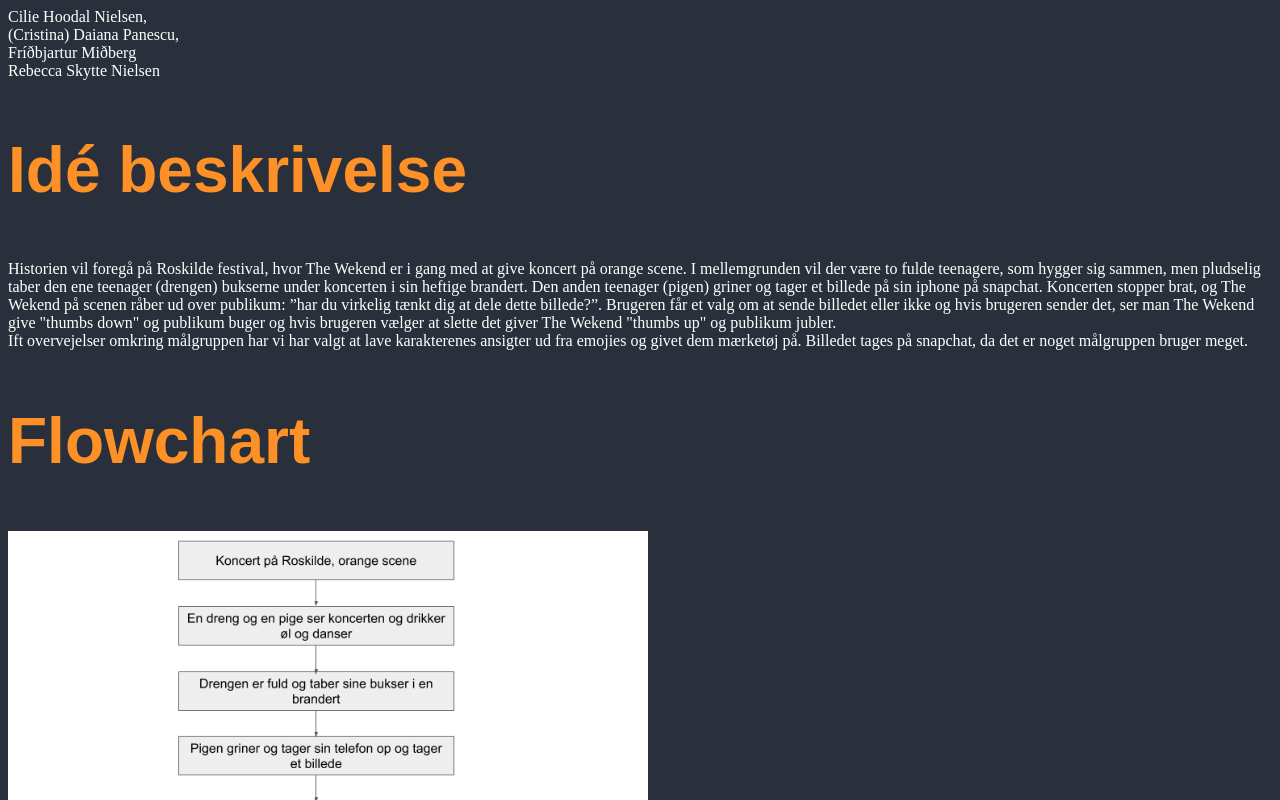
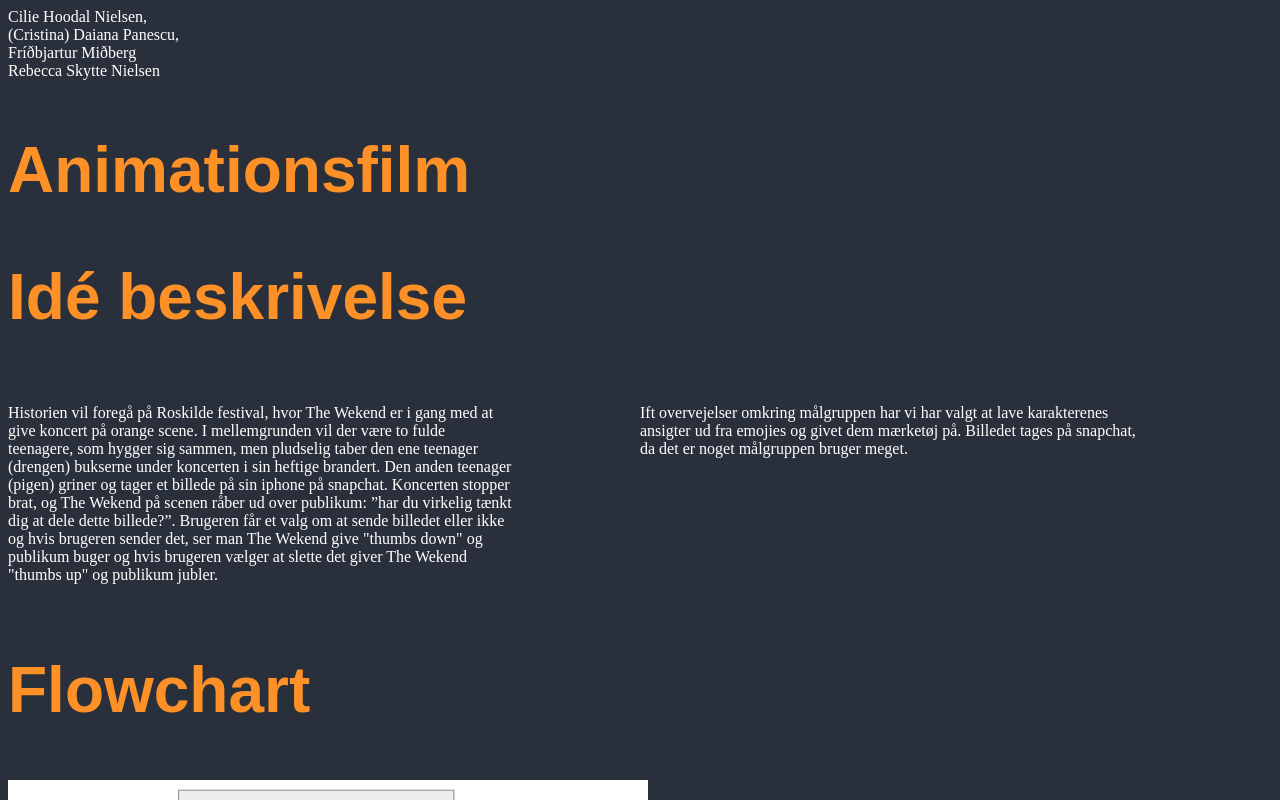
Before and after one commit to Rebe0956/privat_snak, a plain HTML site: page index.html in a window 1280 px wide. Shown: the part 628-1428 px from the top of the page. Drawn offline with nearby package versions, Linux system fonts and the light colour scheme.

Commit message:
ide, sectionwrapper, column

```diff
--- a/index.html
+++ b/index.html
@@ -40,18 +40,27 @@
 
     <section id="medlemmer">
         <h1> Gruppens medlemmer</h1>
+
         <p>Cilie Hoodal Nielsen, <br> (Cristina) Daiana Panescu,<br> Fríðbjartur Miðberg <br> Rebecca Skytte Nielsen </p>
     </section>
 
     <section id="animationsfilm">
+        <h1>Animationsfilm</h1>
         <!--        //sæt animationsfilm ind her-->
     </section>
 
     <section id="ide">
         <h1> Idé beskrivelse</h1>
-        <p> Historien vil foregå på Roskilde festival, hvor The Wekend er i gang med at give koncert på orange scene. I mellemgrunden vil der være to fulde teenagere, som hygger sig sammen, men pludselig taber den ene teenager (drengen) bukserne under koncerten i sin heftige brandert. Den anden teenager (pigen) griner og tager et billede på sin iphone på snapchat. Koncerten stopper brat, og The Wekend på scenen råber ud over publikum: ”har du virkelig tænkt dig at dele dette billede?”. Brugeren får et valg om at sende billedet eller ikke og hvis brugeren sender det, ser man The Wekend give "thumbs down" og publikum buger og hvis brugeren vælger at slette det giver The Wekend "thumbs up" og publikum jubler.
-            <br> Ift overvejelser omkring målgruppen har vi har valgt at lave karakterenes ansigter ud fra emojies og givet dem mærketøj på. Billedet tages på snapchat, da det er noget målgruppen bruger meget. </p>
+        <div class="sectionwrapper">
+            <div class="column">
 
+                <p> Historien vil foregå på Roskilde festival, hvor The Wekend er i gang med at give koncert på orange scene. I mellemgrunden vil der være to fulde teenagere, som hygger sig sammen, men pludselig taber den ene teenager (drengen) bukserne under koncerten i sin heftige brandert. Den anden teenager (pigen) griner og tager et billede på sin iphone på snapchat. Koncerten stopper brat, og The Wekend på scenen råber ud over publikum: ”har du virkelig tænkt dig at dele dette billede?”. Brugeren får et valg om at sende billedet eller ikke og hvis brugeren sender det, ser man The Wekend give "thumbs down" og publikum buger og hvis brugeren vælger at slette det giver The Wekend "thumbs up" og publikum jubler.
+                    <br> </p>
+            </div>
+            <div class="column">
+                <p>Ift overvejelser omkring målgruppen har vi har valgt at lave karakterenes ansigter ud fra emojies og givet dem mærketøj på. Billedet tages på snapchat, da det er noget målgruppen bruger meget. </p>
+            </div>
+        </div>
     </section>
     <section id="flowchart">
         <h1>Flowchart </h1>
@@ -101,7 +110,7 @@
     </section>
     <section id="layoutdiagram">
         <h1>Layoutdiagram</h1>
-        <a href="https://docs.google.com/presentation/d/1rOXM7Sd9p1kv50GT3eDnGfpY9Dxre1dVHk34PpQ7-AQ/edit?usp=sharing"> Link til layoutdiagram</a>
+
     </section>
     <section id="sekvensdiagram">
         <h1>Sekvensdiagram</h1>
--- a/style.css
+++ b/style.css
@@ -45,3 +45,16 @@
     width: 50vw;
     height: auto;
 }
+
+#ide .sectionwrapper {
+    display: flex;
+    flex-wrap: wrap;
+
+}
+
+
+#ide .column {
+    flex-grow: 2;
+    flex-basis: 300px;
+    padding-right: 10vw
+}
```
